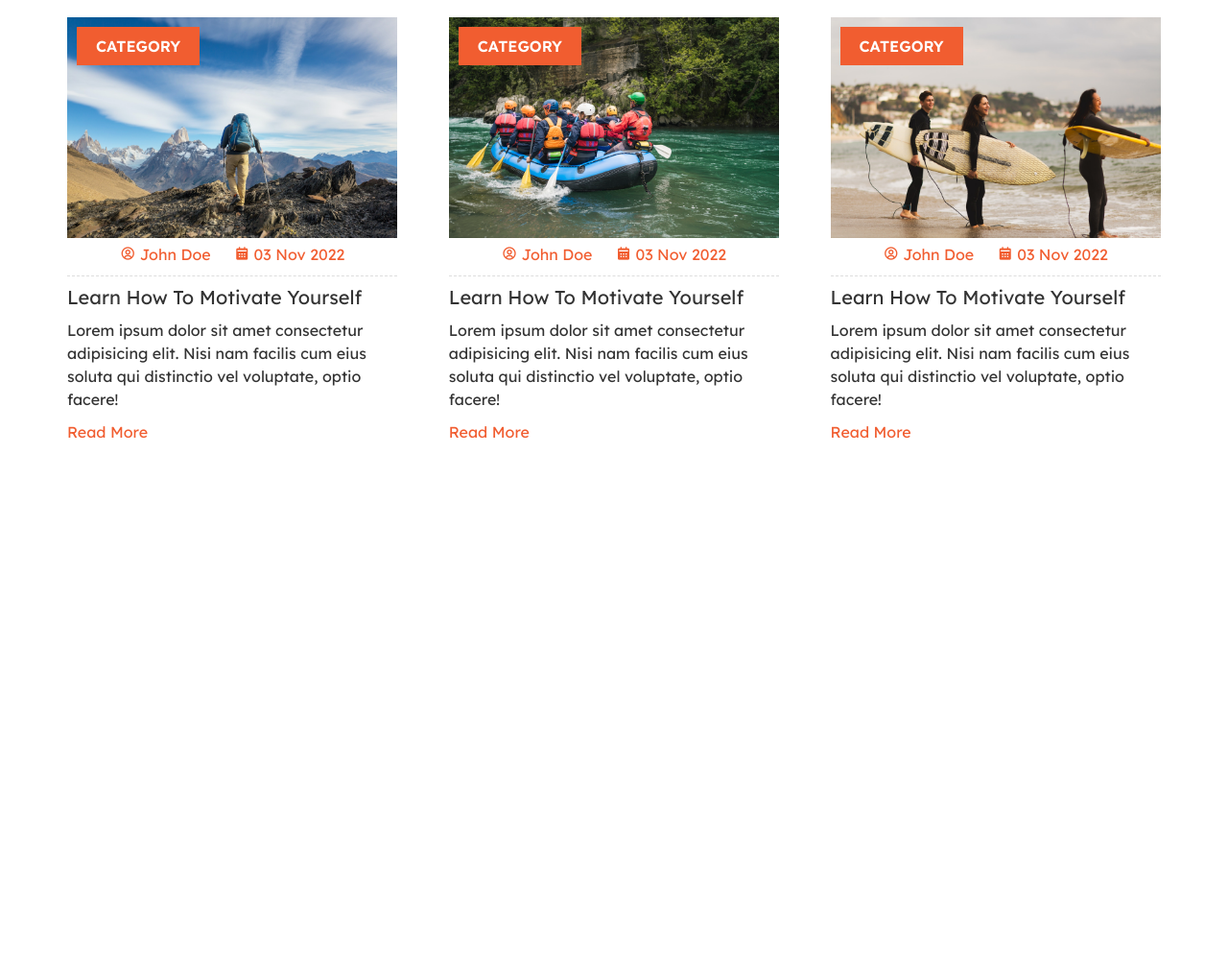
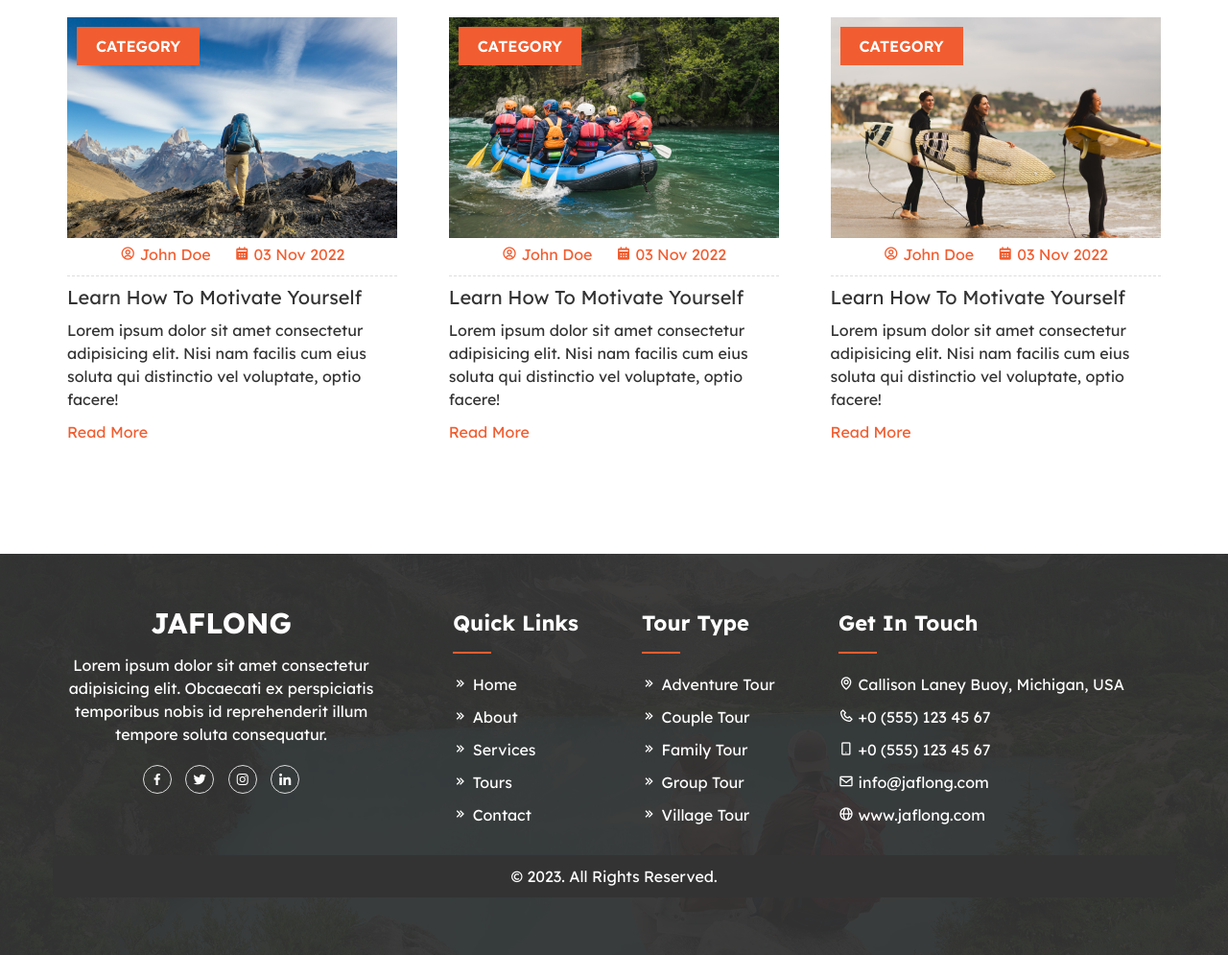
Before and after one commit to mokammeltanvir/Tour-Travel-Website, a plain HTML site: page index.html in a window 1280 px wide. Shown: the part 4580-5575 px from the top of the page at 96% size. Before the commit the page ends 5157 px from the top, so only its background shows below. Drawn offline with nearby package versions, Linux system fonts and the light colour scheme.

Commit message:
Home page Footer section

```diff
--- a/assets/css/style.css
+++ b/assets/css/style.css
@@ -453,3 +453,184 @@ position: relative;
   font-size: large;
   transition: 0.3s;
 }
+
+/* Footer CSS */
+.footer-area{
+  background-size: cover;
+  background-position: center;
+  color: #fff !important;
+  padding: 60px 0;
+  position: relative;
+  z-index: 2;
+}
+.footer-area:after{
+  position: absolute;
+  content: "";
+  width: 100%;
+  height: 100%;
+  background-color: #333;
+  left: 0;top: 0;
+  opacity: .95;
+  z-index: -1;
+}
+.footer{
+  display: flex;
+  justify-content: space-between;
+  flex-wrap: wrap;
+}
+.single-footer:nth-child(1) {
+  flex-basis: 30%;
+}
+
+.single-footer:nth-child(4) {
+  flex-basis: 30%;
+}
+
+.single-footer h2 {
+  text-align: center;
+  font-size: 30px;
+  text-transform: uppercase;
+  font-weight: 700;
+}
+
+.single-footer p {
+  text-align: center;
+  margin: 20px 0;
+}
+
+.footer-social {
+  text-align: center;
+}
+
+.footer-social a {
+  color: #fff;
+  border: 1px solid #ddd;
+  width: 30px;
+  height: 30px;
+  line-height: 30px;
+  display: inline-block;
+  border-radius: 50%;
+  margin: 0 5px;
+}
+
+.single-footer h4 {
+  text-transform: capitalize;
+  font-size: 22px;
+  position: relative;
+  padding-bottom: 20px;
+  margin-bottom: 20px;
+}
+
+.single-footer h4:after {
+  position: absolute;
+  content: "";
+  width: 40px;
+  height: 2px;
+  background-color: #f15d30;
+  bottom: 0;
+  left: 0;
+}
+
+.single-footer li {
+  margin-bottom: 5px;
+  padding-bottom: 5px;
+}
+
+.single-footer li a {
+  color: #fff;
+  transition: .3s;
+}
+
+.single-footer li a:hover {
+  color: #f15d30;
+  margin-left: 5px;
+  transition: 0.3s;
+}
+
+.copy {
+  background-color: #333;
+  padding: 10px;
+  text-align: center;
+  border-radius: 7px;
+  margin-top: 20px;
+  text-transform: capitalize;
+}
+
+.menu-icon {
+  font-size: 30px;
+  cursor: pointer;
+  display: none;
+}
+
+/* Mobile Responsive */
+@media only screen and (max-width:767px) {
+  .container {
+    width: 350px;
+  }
+
+  .header-top {
+    flex-direction: column;
+    align-items: center;
+  }
+
+  .header-social {
+    margin-top: 10px;
+  }
+
+  .header ul {
+    display: none;
+  }
+
+  .menu-icon {
+    display: block;
+  }
+
+  .header ul.open {
+    display: block;
+    position: absolute;
+    background-color: #333;
+    left: 0;
+    top: 160px;
+    width: 100%;
+    z-index: 99;
+  }
+
+  .header ul.open a {
+    color: #fff;
+    padding: 5px;
+    display: block;
+  }
+
+  .logo {
+    font-size: 18px;
+  }
+
+  .header a.btn {
+    font-size: 14px;
+    padding: 5px 10px;
+  }
+
+  .banner h2 {
+    font-size: 25px;
+    line-height: 40px;
+    margin: 15px 0;
+  }
+
+  .about-content,
+  .single-team,
+  .single-blog {
+    flex-basis: 100%;
+    margin-bottom: 30px;
+  }
+
+  .about-img,
+  .single-destination,
+  .single-package {
+    flex-basis: 100%;
+  }
+
+  .single-footer {
+    flex-basis: 100% !important;
+    margin-bottom: 30px;
+  }
+}
--- a/assets/js/script.js
+++ b/assets/js/script.js
@@ -0,0 +1,19 @@
+$(document).ready(function() {
+
+    let menu_icon = document.querySelector('.menu-icon i');
+    let menu_list = document.querySelector('.header ul');
+
+    menu_icon.onclick = () => {
+        menu_icon.classList.toggle('bx-x');
+        menu_list.classList.toggle('open')
+    }
+
+    $(window).on('scroll', function () {
+        if ($(this).scrollTop() > 1) {
+            $('.header-area').addClass("sticky");
+        } else {
+            $('.header-area').removeClass("sticky");
+        }
+    });
+
+})
--- a/index.html
+++ b/index.html
@@ -26,9 +26,9 @@
           </div>
           <div class="header-social">
             <a href="#"><i class="bx bxl-facebook"></i></a>
-            <a href=""><i class="bx bxl-twitter"></i></a>
-            <a href=""><i class="bx bxl-instagram"></i></a>
-            <a href=""><i class="bx bxl-linkedin"></i></a>
+            <a href="#"><i class="bx bxl-twitter"></i></a>
+            <a href="#"><i class="bx bxl-instagram"></i></a>
+            <a href="#"><i class="bx bxl-linkedin"></i></a>
           </div>
         </div>
         <div class="header">
@@ -40,6 +40,9 @@
             <li><a href="#">Guides</a></li>
             <li><a href="#">Blogs</a></li>
           </ul>
+          <span class="menu-icon">
+            <i class="bx bx-menu"></i>
+          </span>
           <a href="#" class="btn">Book Now</a>
         </div>
       </div>
@@ -335,5 +338,92 @@
       </div>
     </section>
     <!--Blogs end-->
+    <!-- Footer start  -->
+    <footer
+      class="footer-area"
+      style="background-image: url('assets/img/footer.jpg')"
+    >
+      <div class="container">
+        <div class="footer">
+          <div class="single-footer">
+            <h2>Jaflong</h2>
+            <p>
+              Lorem ipsum dolor sit amet consectetur adipisicing elit. Obcaecati
+              ex perspiciatis temporibus nobis id reprehenderit illum tempore
+              soluta consequatur.
+            </p>
+            <div class="footer-social">
+              <a href=""><i class="bx bxl-facebook"></i></a>
+              <a href=""><i class="bx bxl-twitter"></i></a>
+              <a href=""><i class="bx bxl-instagram"></i></a>
+              <a href=""><i class="bx bxl-linkedin"></i></a>
+            </div>
+          </div>
+          <div class="single-footer">
+            <h4>quick links</h4>
+            <ul>
+              <li>
+                <a href=""><i class="bx bx-chevrons-right"></i> Home</a>
+              </li>
+              <li>
+                <a href=""><i class="bx bx-chevrons-right"></i> About</a>
+              </li>
+              <li>
+                <a href=""><i class="bx bx-chevrons-right"></i> Services</a>
+              </li>
+              <li>
+                <a href=""><i class="bx bx-chevrons-right"></i> Tours</a>
+              </li>
+              <li>
+                <a href=""><i class="bx bx-chevrons-right"></i> Contact</a>
+              </li>
+            </ul>
+          </div>
+          <div class="single-footer">
+            <h4>tour type</h4>
+            <ul>
+              <li>
+                <a href=""
+                  ><i class="bx bx-chevrons-right"></i> Adventure Tour</a
+                >
+              </li>
+              <li>
+                <a href=""><i class="bx bx-chevrons-right"></i> Couple Tour</a>
+              </li>
+              <li>
+                <a href=""><i class="bx bx-chevrons-right"></i> Family Tour</a>
+              </li>
+              <li>
+                <a href=""><i class="bx bx-chevrons-right"></i> Group Tour</a>
+              </li>
+              <li>
+                <a href=""><i class="bx bx-chevrons-right"></i> Village Tour</a>
+              </li>
+            </ul>
+          </div>
+          <div class="single-footer">
+            <h4>get in touch</h4>
+            <ul>
+              <li>
+                <i class="bx bx-map"></i> Callison Laney Buoy, Michigan, USA
+              </li>
+              <li><i class="bx bx-phone"></i> +0 (555) 123 45 67</li>
+              <li><i class="bx bx-mobile-alt"></i> +0 (555) 123 45 67</li>
+              <li><i class="bx bx-envelope"></i> info@jaflong.com</li>
+              <li><i class="bx bx-globe"></i> www.jaflong.com</li>
+            </ul>
+          </div>
+        </div>
+        <p class="copy">&copy; 2023. all rights reserved.</p>
+      </div>
+    </footer>
+    <!-- Footer end -->
+
+    <script
+      src="https://code.jquery.com/jquery-3.6.2.min.js"
+      integrity="sha256-2krYZKh//PcchRtd+H+VyyQoZ/e3EcrkxhM8ycwASPA="
+      crossorigin="anonymous"
+    ></script>
+    <script src="assets/js/script.js"></script>
   </body>
 </html>
```
